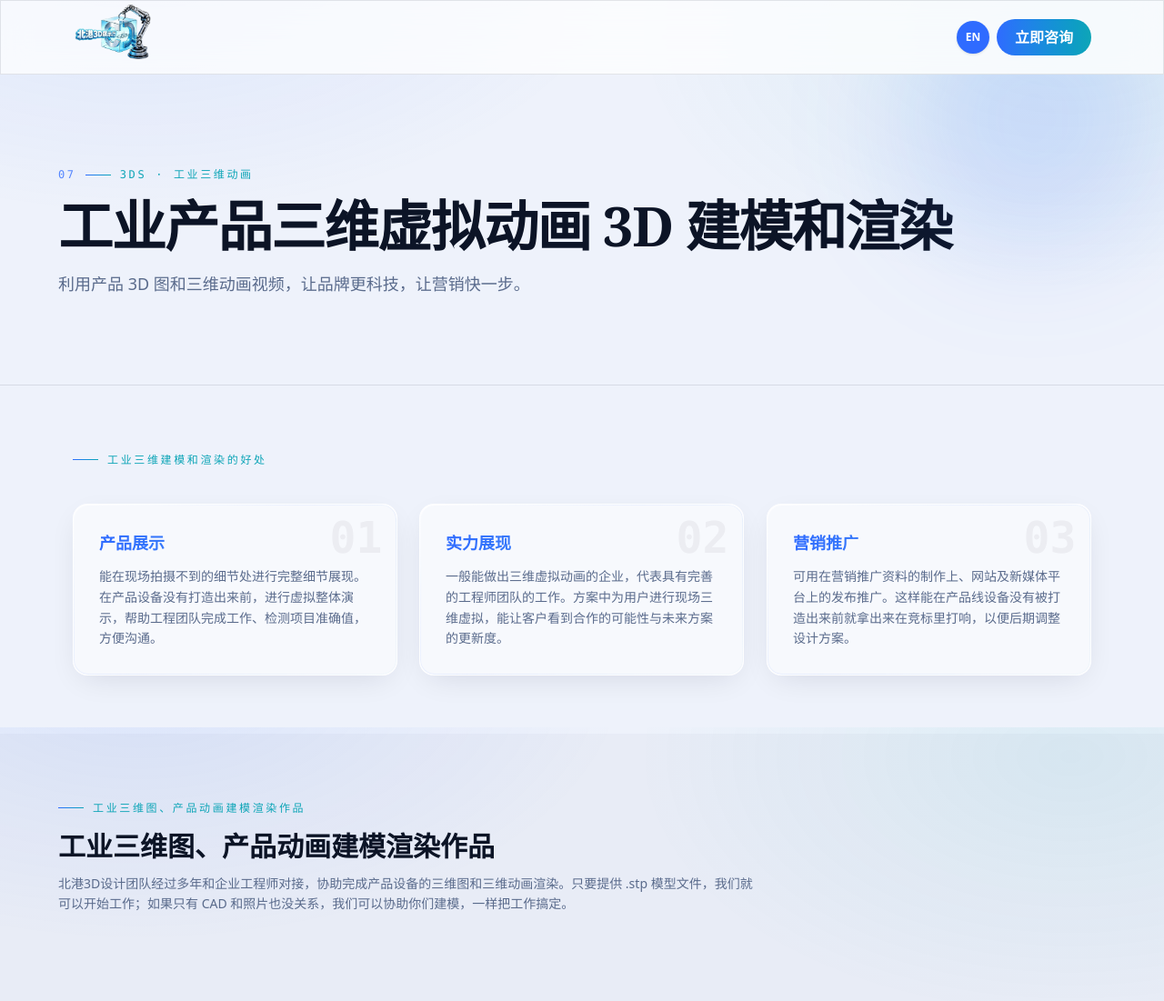
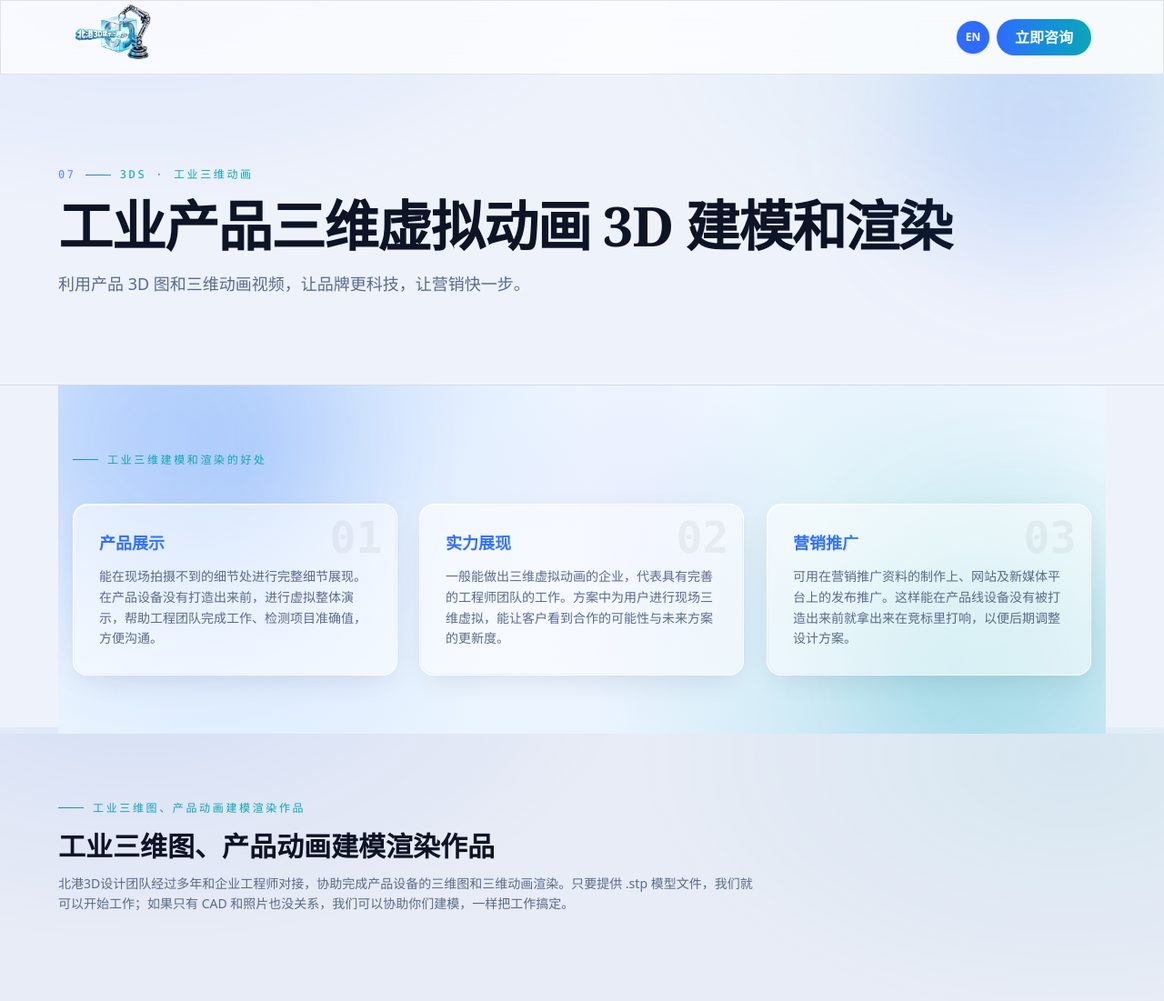
Before and after one commit to wyjsuper/bg3d, a PHP site: page / in a window 1280 px wide. Shown: the top 1101 px of the page at 91% size. Run offline with PHP 8.4, Linux system fonts and the light colour scheme; data that the repository does not hold is empty.

Commit message:
feat: add liquid-glass stage background to benefits section

```diff
--- a/3d.php
+++ b/3d.php
@@ -39,7 +39,7 @@ bg_render_nav($lang);
   <?php bg_page_header('07', bg_pick($UI['threeds']['eyebrow'], $lang), bg_pick($UI['threeds']['title'], $lang), bg_pick($UI['threeds']['desc'], $lang)); ?>
 
   <!-- 好处 -->
-  <section class="mx-auto max-w-6xl px-4 py-16">
+  <section class="liquid-glass-section mx-auto max-w-6xl px-4 py-16">
     <?php bg_reveal_start(); bg_eyebrow('', bg_pick($UI['threeds']['benefitsTitle'], $lang)); bg_reveal_end(); ?>
     <div class="mt-10 grid gap-6 md:grid-cols-3">
       <?php foreach ($benefits as $i => $b): ?>
--- a/assets/css/style.css
+++ b/assets/css/style.css
@@ -2690,6 +2690,48 @@
 }
 .glow-card.glass:hover::before {
   opacity: 0.85;
+}
+
+/* 液态玻璃舞台：给玻璃卡片提供可透视的渐变/光晕背景 */
+.liquid-glass-section {
+  position: relative;
+  isolation: isolate;
+  overflow: hidden;
+  background:
+    radial-gradient(circle at 18% 22%, rgba(59, 130, 246, 0.22) 0%, transparent 38%),
+    radial-gradient(circle at 82% 78%, rgba(14, 165, 183, 0.20) 0%, transparent 36%),
+    radial-gradient(circle at 55% 45%, rgba(99, 102, 241, 0.10) 0%, transparent 30%),
+    linear-gradient(180deg, #eef6ff 0%, #f6fbff 45%, #eaf4ff 100%);
+}
+.liquid-glass-section::before,
+.liquid-glass-section::after {
+  content: '';
+  position: absolute;
+  border-radius: 50%;
+  filter: blur(70px);
+  opacity: 0.55;
+  z-index: -1;
+  pointer-events: none;
+  animation: liquid-float 14s ease-in-out infinite;
+}
+.liquid-glass-section::before {
+  width: 340px;
+  height: 340px;
+  background: rgba(59, 130, 246, 0.38);
+  top: -90px;
+  left: -70px;
+}
+.liquid-glass-section::after {
+  width: 300px;
+  height: 300px;
+  background: rgba(14, 165, 183, 0.34);
+  bottom: -70px;
+  right: -50px;
+  animation-delay: -7s;
+}
+@keyframes liquid-float {
+  0%, 100% { transform: translate(0, 0) scale(1); }
+  50% { transform: translate(22px, -18px) scale(1.06); }
 }
 
 .reveal {
--- a/index.php
+++ b/index.php
@@ -39,7 +39,7 @@ bg_render_nav($lang);
   <?php bg_page_header('07', bg_pick($UI['threeds']['eyebrow'], $lang), bg_pick($UI['threeds']['title'], $lang), bg_pick($UI['threeds']['desc'], $lang)); ?>
 
   <!-- 好处 -->
-  <section class="mx-auto max-w-6xl px-4 py-16">
+  <section class="liquid-glass-section mx-auto max-w-6xl px-4 py-16">
     <?php bg_reveal_start(); bg_eyebrow('', bg_pick($UI['threeds']['benefitsTitle'], $lang)); bg_reveal_end(); ?>
     <div class="mt-10 grid gap-6 md:grid-cols-3">
       <?php foreach ($benefits as $i => $b): ?>
```
